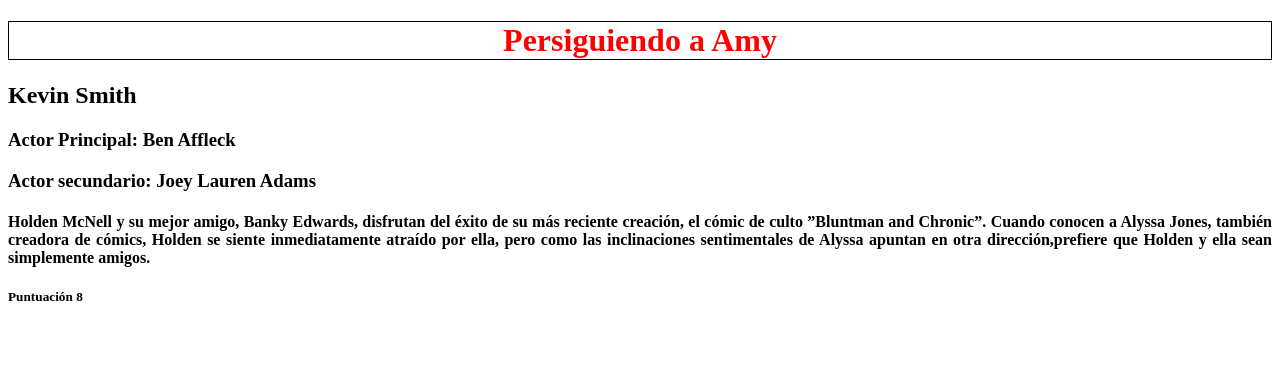
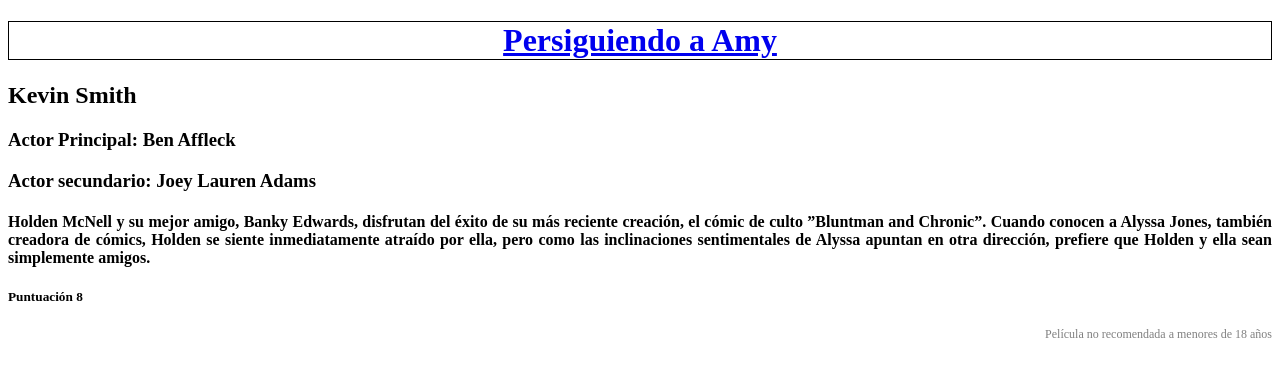
Before and after one commit to me1lopig/web_anaya, a plain HTML site: page index.html in a window 1280 px wide. Drawn offline with Linux system fonts and the light colour scheme.

Commit message:
20231101

```diff
--- a/index.html
+++ b/index.html
@@ -6,17 +6,27 @@
         </head>
         <body>
             <div id="contenedor">
-                <h1 id="Título"style="color:red;text-align:center;border: 1px solid #000000" >Persiguiendo a Amy</h1>
+                <h1
+                    id="Título" style="color:red;text-align:center;border: 1px solid #000000" >
+                    <a href="https://www.filmaffinity.com/es/film744699.html">
+                    Persiguiendo a Amy</a>
+                </h1>
                 <h2 id="Director">Kevin Smith</h2>
                 <h3 id="Actor 1">Actor Principal: Ben Affleck</h3>
                 <h3 id="Actor 2">Actor secundario: Joey Lauren Adams</h3>
                 <h4 id="Argumento" style="text-align:justify" >Holden McNell y su mejor amigo, Banky Edwards,
                     disfrutan del éxito de su más reciente creación, el cómic de culto ”Bluntman and Chronic”.
                     Cuando conocen a Alyssa Jones, también creadora de cómics, Holden se siente inmediatamente atraído por ella,
-                    pero como las inclinaciones sentimentales de Alyssa apuntan en otra dirección,prefiere que Holden
+                    pero como las inclinaciones sentimentales de Alyssa apuntan en otra dirección, prefiere que Holden
                     y ella sean simplemente amigos.</h4>
                 <h5 id="Puntuación">Puntuación 8</h5>
+
+                <div id="calificación" style="color:gray;text-align:right;font-size: 12px;">
+                    Película no recomendada a menores de 18 años
+                </div>
             </div>
+
+
 
         </body>
     </html>
```
Also changed, not shown: leer.txt (added).
